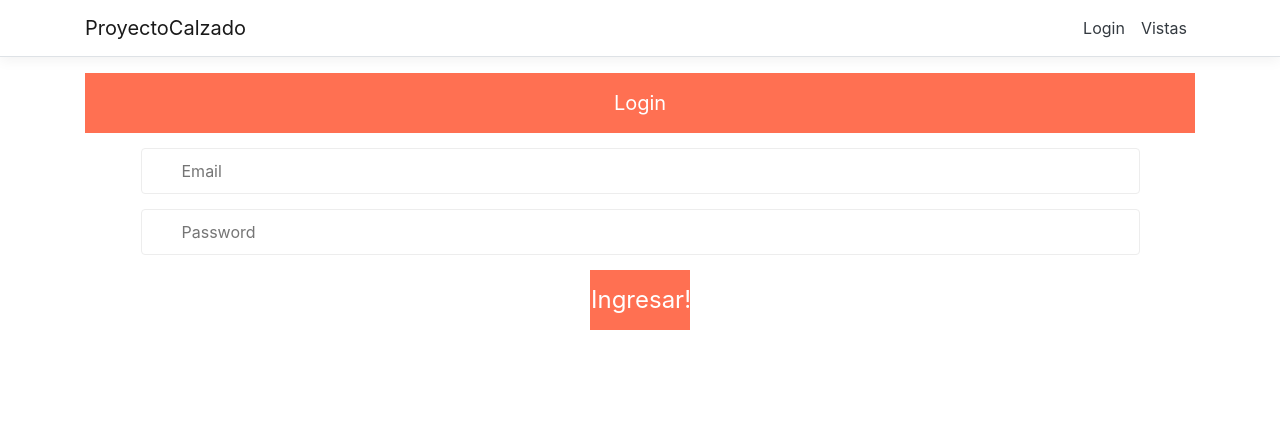
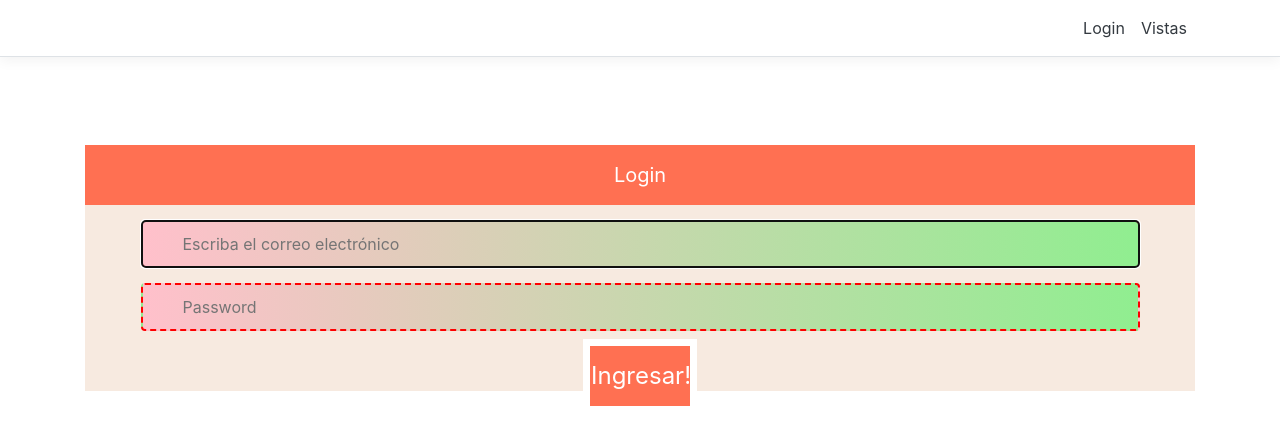
Before and after one commit to proyectucc/app-calzado, an Angular app in the folder ProyectoCalzado/ClientApp/: page /login in a window 1280 px wide. Shown: the top 444 px of the page. Built offline with nearby package versions, Linux system fonts and the light colour scheme.

Commit message:
Se añaden estilos al login

```diff
--- a/ProyectoCalzado/ClientApp/src/app/login/login.component.css
+++ b/ProyectoCalzado/ClientApp/src/app/login/login.component.css
@@ -8,6 +8,7 @@
   margin: 0;
   padding: 0;
   border: 0;
+  background-color: #F7EAE0;
 }
 
 html, body{
@@ -73,6 +74,9 @@ html, body{
   transition: 0.2s ease-out;
 
 }
+.submit:hover {
+  color: #ECA95A
+}
 
 .feedback{
   position: absolute;
@@ -86,3 +90,15 @@ html, body{
   display: none;
   opacity: 0;
 }
+
+input:invalid {
+  border: 2px dashed red;
+}
+
+input:valid {
+  border: 2px solid black;
+}
+
+input:invalid:required {
+  background-image: linear-gradient(to right, pink, lightgreen);
+}
--- a/ProyectoCalzado/ClientApp/src/app/login/login.component.html
+++ b/ProyectoCalzado/ClientApp/src/app/login/login.component.html
@@ -1,3 +1,4 @@
+<br><br><br>
 <form [formGroup]="frmGroup">
 
   <fieldset>
@@ -5,12 +6,21 @@
   	<legend class="legend">Login</legend>
 
     <div class="input">
-    	<input type="email" placeholder="Email" formControlName="email" required />
+    	<input
+      type="email"
+       placeholder="Escriba el correo electrónico"
+       formControlName="email"
+       required
+       autofocus
+       pattern="[a-zA-Z0-9_]+([.][a-zA-Z0-9_]+)*@[a-zA-Z0-9_]+([.][a-zA-Z0-9_]+)*[.][a-zA-Z]{1,5}"
+       size="64"
+       maxLength="64"
+      title="Por favor, solo proporciona una dirección de correo corporativa " />
       <span><i class="fa fa-envelope-o"></i></span>
     </div>
 
     <div class="input">
-    	<input type="password" placeholder="Password" formControlName="pass" required />
+    	<input type="password" placeholder="Password" formControlName="pass" minlength="10" maxlength="15" required  title="La contraseña no cumple con los criterios asignados"/>
       <span><i class="fa fa-lock"></i></span>
     </div>
 
--- a/ProyectoCalzado/ClientApp/src/app/nav-menu/nav-menu.component.css
+++ b/ProyectoCalzado/ClientApp/src/app/nav-menu/nav-menu.component.css
@@ -10,9 +10,14 @@ html {
 @media (min-width: 768px) {
   html {
     font-size: 16px;
+  background-color: #F7EAE0;
   }
 }
 
 .box-shadow {
   box-shadow: 0 .25rem .75rem rgba(0, 0, 0, .05);
 }
+
+.nav-item {
+  align-items: 50%;
+}
--- a/ProyectoCalzado/ClientApp/src/app/nav-menu/nav-menu.component.html
+++ b/ProyectoCalzado/ClientApp/src/app/nav-menu/nav-menu.component.html
@@ -3,7 +3,7 @@
     class="navbar navbar-expand-sm navbar-toggleable-sm navbar-light bg-white border-bottom box-shadow mb-3"
   >
     <div class="container">
-      <a class="navbar-brand" [routerLink]="['/']">ProyectoCalzado</a>
+      <!-- <a class="navbar-brand" [routerLink]="['/']">Cerrar Sesión</a> -->
       <button
         class="navbar-toggler"
         type="button"
@@ -22,6 +22,7 @@
         <ul class="navbar-nav flex-grow">
           <li
             class="nav-item"
+            style="color: #F7EAE0;"
             [routerLinkActive]="['link-active']"
             [routerLinkActiveOptions]="{ exact: true }"
           >
```
Also changed, not shown: ProyectoCalzado/ClientApp/src/assets/calzado.jpg (added).
